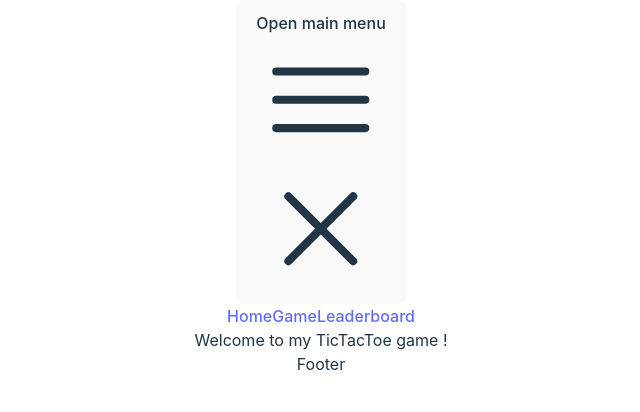
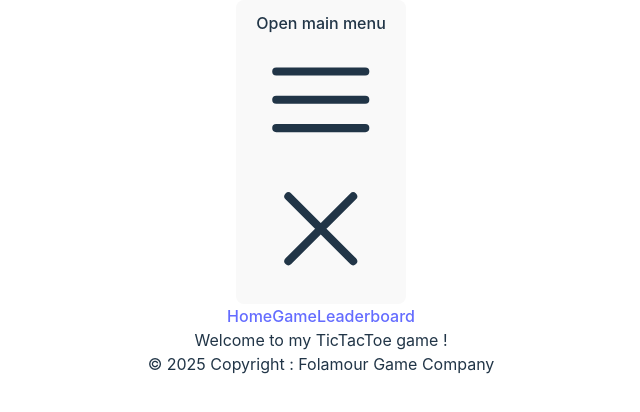
Before and after one commit to GuillaumeSR/TicTacToe, a React (Vite) app: page / in a window 1280 px wide. Shown: the top 412 px of the page, without its empty margins (319-959 px from the left). Built offline with nearby package versions, Linux system fonts and the light colour scheme.

Commit message:
feat: add footer and better footer placement

```diff
--- a/src/components/App/App.tsx
+++ b/src/components/App/App.tsx
@@ -13,9 +13,12 @@ function App() {
 
   return (
     <>
-      <Header/>
-      <Outlet/>
-      <Footer/>
+      <div className='flex flex-col justify-between h-screen'>
+        <Header/>
+        <Outlet/>
+        <Footer/>
+      </div>
+
     </>
   )
 }
--- a/src/components/footer.tsx
+++ b/src/components/footer.tsx
@@ -2,9 +2,12 @@
 
 const Footer = () => {
   return (
-    <div>
-      Footer
-    </div>
+      <footer
+        className="text-center bg-gray-800 dark:bg-neutral-700 lg:text-left">
+        <div className="p-4 text-center text-neutral-400">
+          © 2025 Copyright : Folamour Game Company
+        </div>
+      </footer>
   );
 };
 
```
